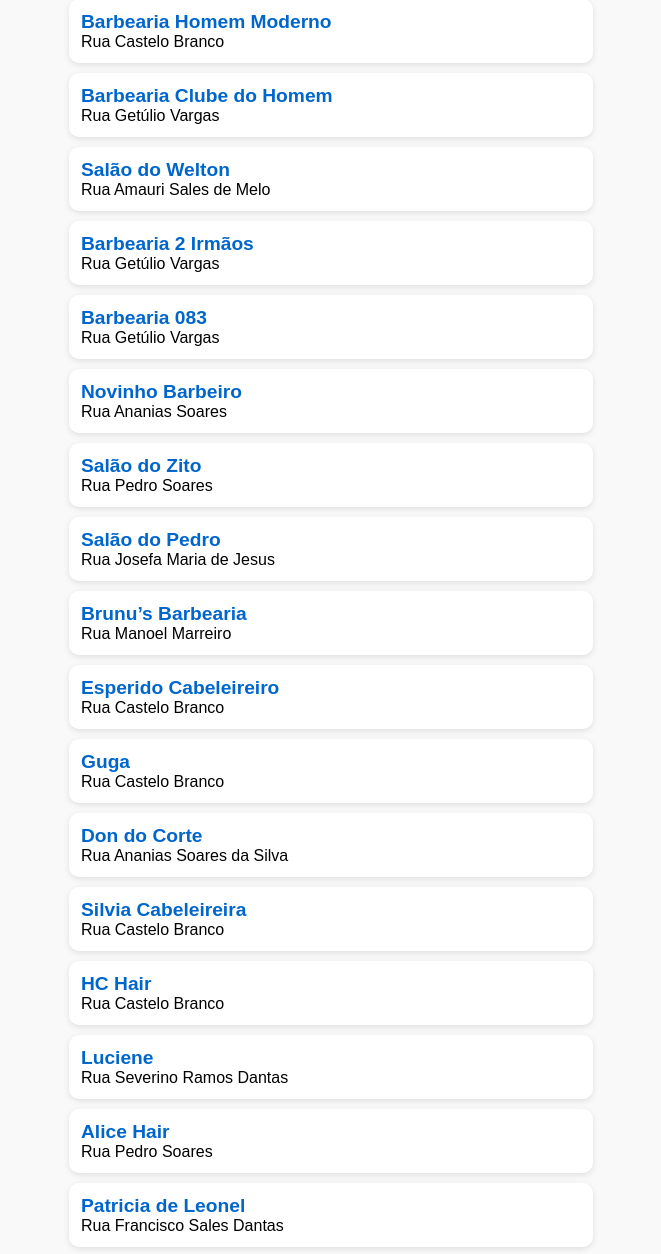
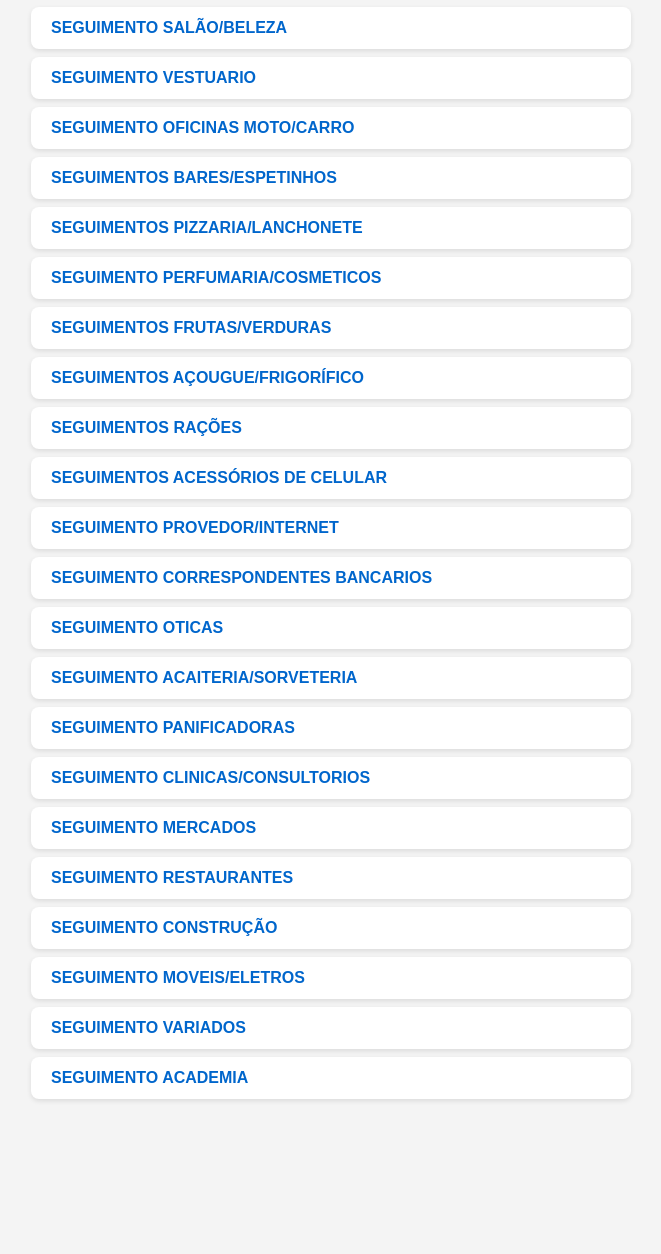
Before and after one commit to josegeovane51422-lab/lista-de-comercios, a plain HTML site: page index.html in a window 1280 px wide. Shown: the part 101-1355 px from the top of the page, without its empty margins (309-970 px from the left). After the commit the page ends 1248 px from the top, so only its background shows below. Drawn offline with Linux system fonts and the light colour scheme.

Commit message:
index.html

```diff
--- a/index.html
+++ b/index.html
@@ -3,150 +3,69 @@
 <head>
   <meta charset="UTF-8">
   <meta name="viewport" content="width=device-width, initial-scale=1.0">
-  <title>Lista de Contatos</title>
+  <title>Lista de Seguimentos</title>
   <style>
     body {
       font-family: Arial, sans-serif;
-      background: #f9f9f9;
-      margin: 0;
+      background: #f4f4f4;
       padding: 20px;
     }
     h1 {
       text-align: center;
       color: #333;
     }
-    .comercio {
+    ul {
+      max-width: 600px;
+      margin: 20px auto;
+      padding: 0;
+      list-style: none;
+    }
+    li {
       background: white;
-      padding: 12px;
-      margin: 10px auto;
-      border-radius: 10px;
-      max-width: 500px;
-      box-shadow: 0px 2px 6px rgba(0,0,0,0.1);
+      margin: 8px 0;
+      padding: 12px 20px;
+      border-radius: 8px;
+      box-shadow: 0px 2px 5px rgba(0,0,0,0.1);
     }
-    .nome {
-      font-size: 1.2em;
+    a {
+      text-decoration: none;
+      color: #0066cc;
       font-weight: bold;
-      color: #0066cc;
+      display: block;
     }
-    .telefone {
-      margin-top: 5px;
-      color: #444;
+    a:hover {
+      color: #004999;
     }
   </style>
 </head>
 <body>
-  <h1>seguimento Salão/Beleza</h1>
 
-<div class="comercio">
-  <div class="nome">Barbearia Homem Moderno</div>
-  <div class="endereco">Rua Castelo Branco</div>
-</div>
+<h1>Lista de Seguimentos</h1>
 
-<div class="comercio">
-  <div class="nome">Barbearia Clube do Homem</div>
-  <div class="endereco">Rua Getúlio Vargas</div>
-</div>
-
-<div class="comercio">
-  <div class="nome">Salão do Welton</div>
-  <div class="endereco">Rua Amauri Sales de Melo</div>
-</div>
-
-<div class="comercio">
-  <div class="nome">Barbearia 2 Irmãos</div>
-  <div class="endereco">Rua Getúlio Vargas</div>
-</div>
-
-<div class="comercio">
-  <div class="nome">Barbearia 083</div>
-  <div class="endereco">Rua Getúlio Vargas</div>
-</div>
-
-<div class="comercio">
-  <div class="nome">Novinho Barbeiro</div>
-  <div class="endereco">Rua Ananias Soares</div>
-</div>
-
-<div class="comercio">
-  <div class="nome">Salão do Zito</div>
-  <div class="endereco">Rua Pedro Soares</div>
-</div>
-
-<div class="comercio">
-  <div class="nome">Salão do Pedro</div>
-  <div class="endereco">Rua Josefa Maria de Jesus</div>
-</div>
-
-<div class="comercio">
-  <div class="nome">Brunu’s Barbearia</div>
-  <div class="endereco">Rua Manoel Marreiro</div>
-</div>
-
-<div class="comercio">
-  <div class="nome">Esperido Cabeleireiro</div>
-  <div class="endereco">Rua Castelo Branco</div>
-</div>
-
-<div class="comercio">
-  <div class="nome">Guga</div>
-  <div class="endereco">Rua Castelo Branco</div>
-</div>
-
-<div class="comercio">
-  <div class="nome">Don do Corte</div>
-  <div class="endereco">Rua Ananias Soares da Silva</div>
-</div>
-
-<div class="comercio">
-  <div class="nome">Silvia Cabeleireira</div>
-  <div class="endereco">Rua Castelo Branco</div>
-</div>
-
-<div class="comercio">
-  <div class="nome">HC Hair</div>
-  <div class="endereco">Rua Castelo Branco</div>
-</div>
-
-<div class="comercio">
-  <div class="nome">Luciene</div>
-  <div class="endereco">Rua Severino Ramos Dantas</div>
-</div>
-
-<div class="comercio">
-  <div class="nome">Alice Hair</div>
-  <div class="endereco">Rua Pedro Soares</div>
-</div>
-
-<div class="comercio">
-  <div class="nome">Patricia de Leonel</div>
-  <div class="endereco">Rua Francisco Sales Dantas</div>
-</div>
-
-<div class="comercio">
-  <div class="nome">Micaely</div>
-  <div class="endereco">Rua João Amaro dos Santos</div>
-</div>
-
-<div class="comercio">
-  <div class="nome">Salão Adilma</div>
-  <div class="endereco">Rua Severino Ramos Dantas</div>
-</div>
-
-<div class="comercio">
-  <div class="nome">Espaço Aninha</div>
-  <div class="endereco">Rua Severino Ramos Dantas</div>
-</div>
-
-<div class="comercio">
-  <div class="nome">Luliana Manicure</div>
-  <div class="endereco">Rua Antonio Henrique Filho</div>
-</div>
-
-<div class="comercio">
-  <div class="nome">Joraide</div>
-  <div class="endereco">Rua Cônego José de Barros</div>
-</div>
-
+<ul>
+  <li><a href="salao/beleza.html">SEGUIMENTO SALÃO/BELEZA</a></li>
+  <li><a href="vestuario.html">SEGUIMENTO VESTUARIO</a></li>
+  <li><a href="oficinas.html">SEGUIMENTO OFICINAS MOTO/CARRO</a></li>
+  <li><a href="bares.html">SEGUIMENTOS BARES/ESPETINHOS</a></li>
+  <li><a href="pizzaria.html">SEGUIMENTOS PIZZARIA/LANCHONETE</a></li>
+  <li><a href="perfumaria.html">SEGUIMENTO PERFUMARIA/COSMETICOS</a></li>
+  <li><a href="frutas.html">SEGUIMENTOS FRUTAS/VERDURAS</a></li>
+  <li><a href="acougue.html">SEGUIMENTOS AÇOUGUE/FRIGORÍFICO</a></li>
+  <li><a href="racoes.html">SEGUIMENTOS RAÇÕES</a></li>
+  <li><a href="acessorios.html">SEGUIMENTOS ACESSÓRIOS DE CELULAR</a></li>
+  <li><a href="provedor.html">SEGUIMENTO PROVEDOR/INTERNET</a></li>
+  <li><a href="bancos.html">SEGUIMENTO CORRESPONDENTES BANCARIOS</a></li>
+  <li><a href="oticas.html">SEGUIMENTO OTICAS</a></li>
+  <li><a href="sorveteria.html">SEGUIMENTO ACAITERIA/SORVETERIA</a></li>
+  <li><a href="panificadoras.html">SEGUIMENTO PANIFICADORAS</a></li>
+  <li><a href="clinicas.html">SEGUIMENTO CLINICAS/CONSULTORIOS</a></li>
+  <li><a href="mercados.html">SEGUIMENTO MERCADOS</a></li>
+  <li><a href="restaurantes.html">SEGUIMENTO RESTAURANTES</a></li>
+  <li><a href="construcao.html">SEGUIMENTO CONSTRUÇÃO</a></li>
+  <li><a href="moveis.html">SEGUIMENTO MOVEIS/ELETROS</a></li>
+  <li><a href="variados.html">SEGUIMENTO VARIADOS</a></li>
+  <li><a href="academia.html">SEGUIMENTO ACADEMIA</a></li>
+</ul>
 
 </body>
 </html>
```
